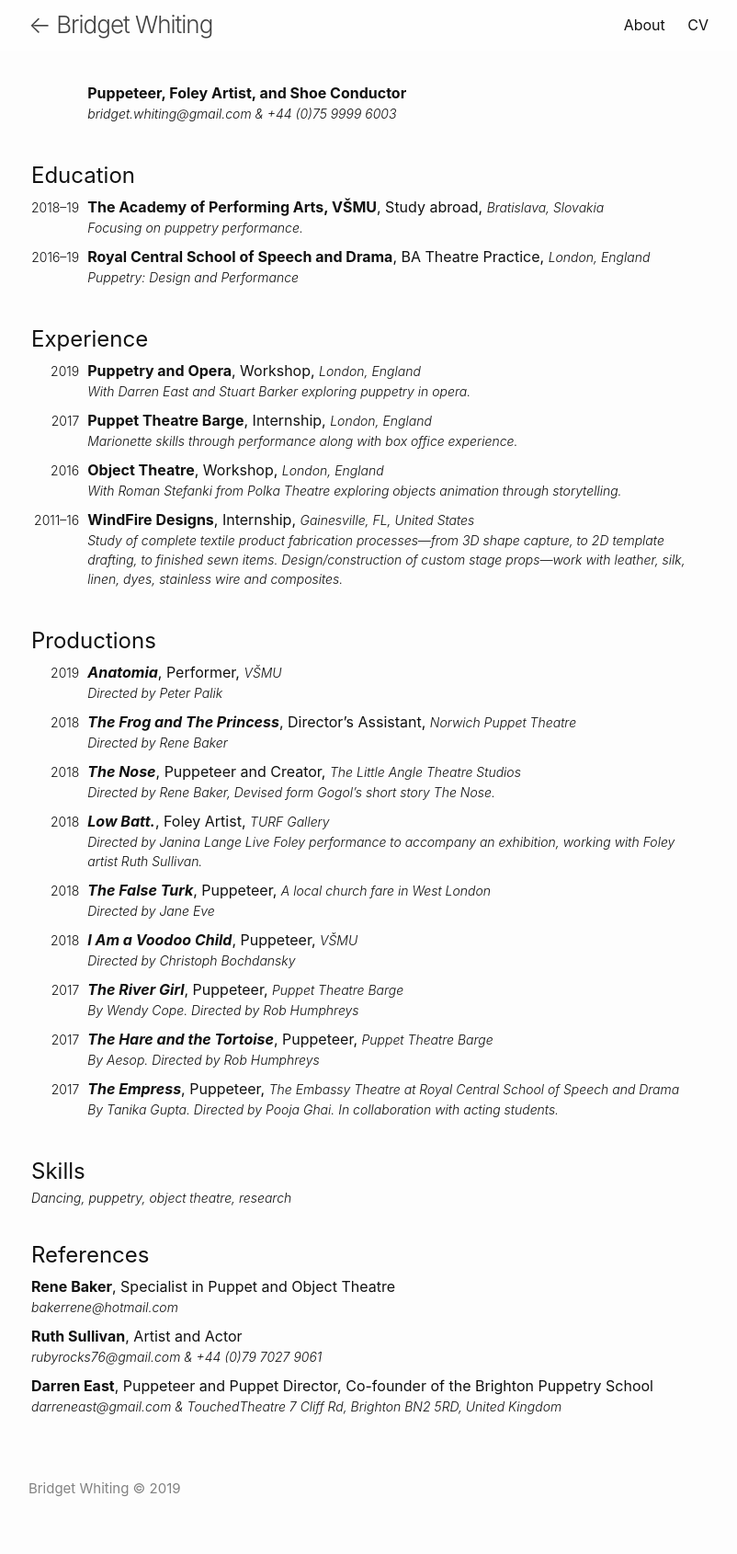
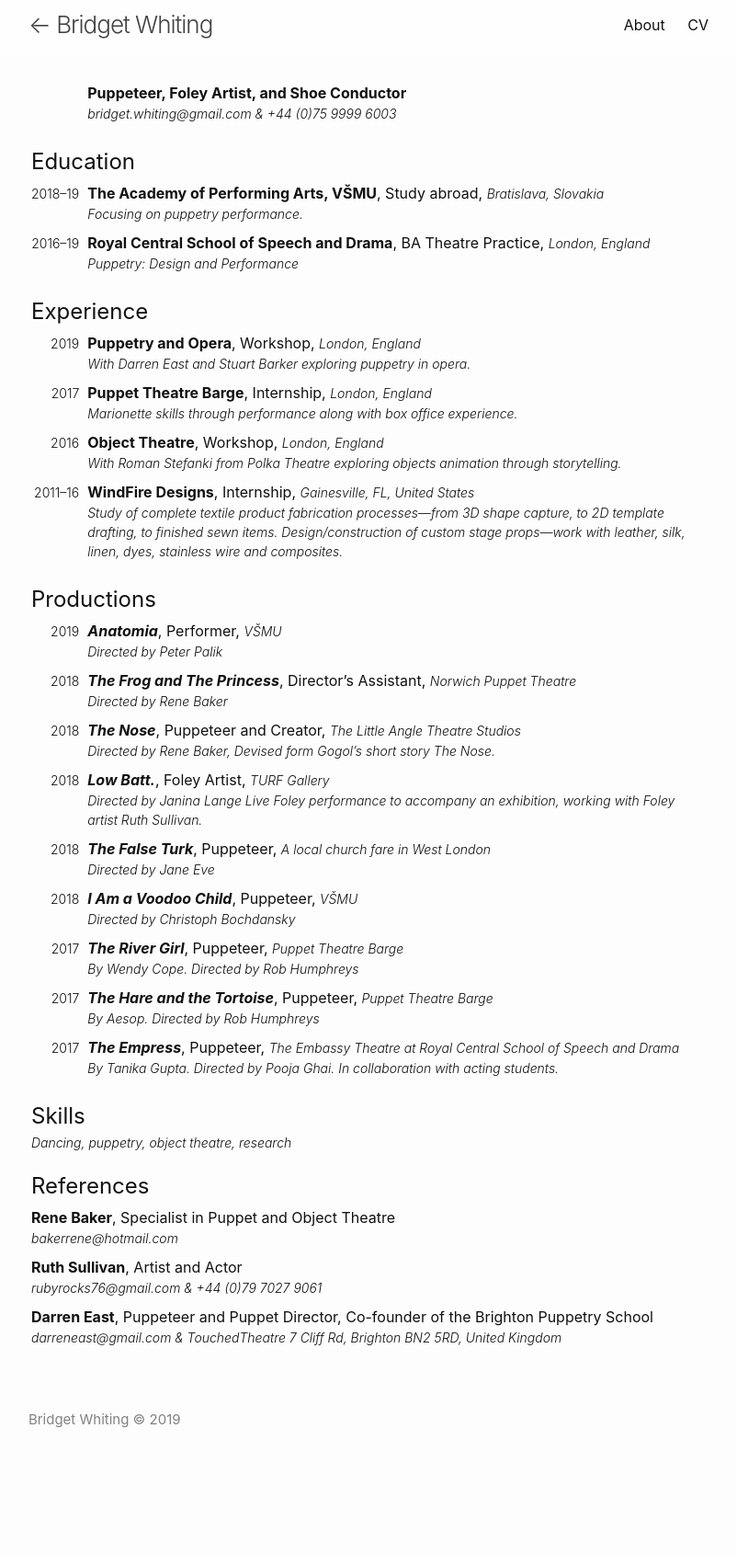
Before and after one commit to markwhiting/bridget, a Jekyll site: the page built from cv.html, in a window 1280 px wide. Shown: the whole page at 92% size, without its empty margins (239-1041 px from the left). Built offline with Jekyll 4.4.1, drawn with Linux system fonts in a browser that asks for light colours; after the commit the page ends 1615 px from its top, so only the background shows below that.

Commit message:
Improved cv spacing

```diff
--- a/_sass/minima/_layout.scss
+++ b/_sass/minima/_layout.scss
@@ -294,7 +294,7 @@ h1 {
 }
 
 .section {
-  margin: $spacing-unit 0 0 0;
+  margin: $spacing-unit/2 0 0 0;
 }
 
 .row,
```
